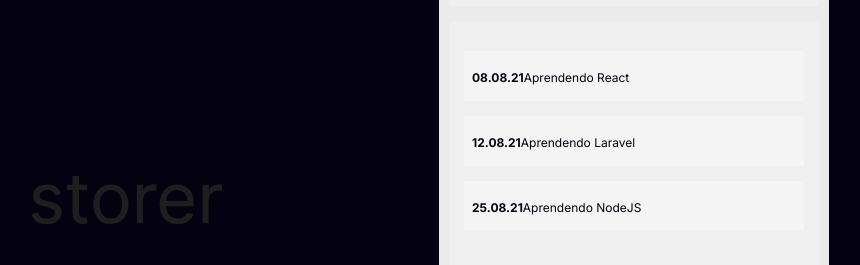
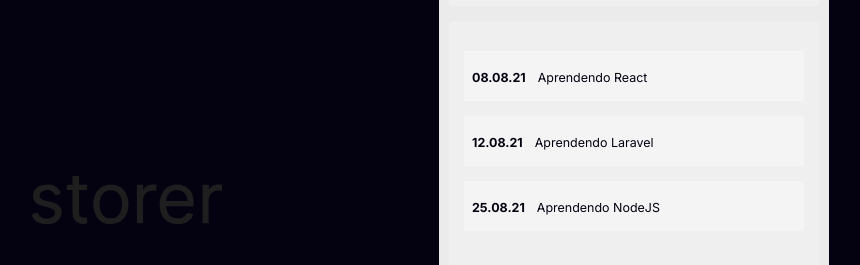
Before and after one commit to srbrunoferreira/storer, a React (Create React App) app in the folder client/: page / in a window 1280 px wide. Shown: the part 198-463 px from the top of the page, without its empty margins (201-1061 px from the left). Built offline with nearby package versions, Linux system fonts and the light colour scheme.

Commit message:
refactor: Text component sm size and custom style prop

```diff
--- a/client/src/components/Text.js
+++ b/client/src/components/Text.js
@@ -16,7 +16,7 @@
 
   switch (props.size) {
     case 'sm':
-      size = '0.75em'
+      size = '0.78em'
       break
     case 'lg':
       size = '1.5em'
@@ -26,12 +26,15 @@
       break
   }
 
+  const classes = style.text + ' ' + props.className
+
   return (
-    <p className={style.text} style={{ fontSize: size, fontWeight: fontWeight }}>{props.text}</p>
+    <p className={classes} style={{ fontSize: size, fontWeight: fontWeight }}>{props.text}</p>
   )
 }
 
 Text.propTypes = {
+  className: PropTypes.string,
   text: PropTypes.string.isRequired,
   size: PropTypes.string,
   bold: PropTypes.bool
```
